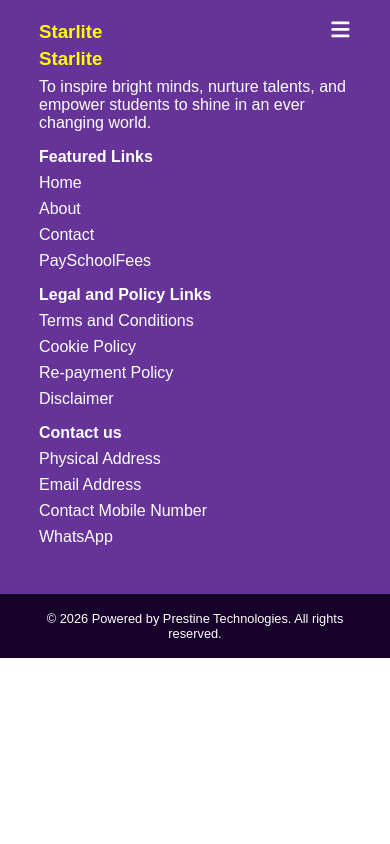
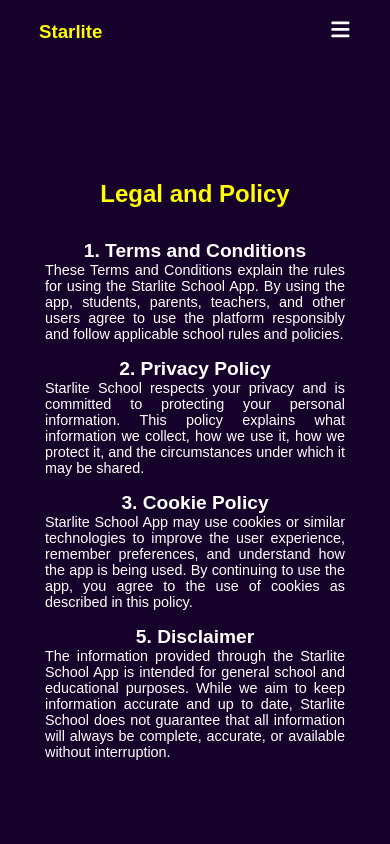
Before and after one commit to mygracey/starlite-schoolapp, a React (Vite) app: page /policy in a window 390 px wide. Shown: the top 844 px of the page. Built offline with nearby package versions, Linux system fonts and the light colour scheme.

Commit message:
Third commit and final

```diff
--- a/src/App.jsx
+++ b/src/App.jsx
@@ -1,4 +1,4 @@
-
+import Policy from "./Components/Policy"
 import Logout from "./Components/Logout"
 import PaymentGateWay from "./Components/PaymentGateWay"
 import Contact from "./Components/Contact"
@@ -25,6 +25,8 @@
             <Route path="/contact" element={<Contact/>} />
             <Route path="/payment" element={<PaymentGateWay/>} />
             <Route path="/logout" element={<Logout/>} />
+            <Route path="/policy" element={<Policy/>} />
+
 
           </Routes>
             <Footer/>
--- a/src/Components/Footer.jsx
+++ b/src/Components/Footer.jsx
@@ -16,20 +16,20 @@
 
             <ul className="footer-navliks">
                 <h4>Featured Links</h4>
-                <li><Link to="#" className="link">Home</Link></li>
-                <li><Link to="#" className="link">About</Link></li>
-                <li><Link to="#" className="link">Contact</Link></li>
-                <li><Link to="#" className="link">PaySchoolFees</Link></li>
+                <li><Link to="/"className="link">Home</Link></li>
+                <li><Link to="/about" className="link">About</Link></li>
+                <li><Link to="/contact" className="link">Contact</Link></li>
+                <li><Link to="/login" className="link">PaySchoolFees</Link></li>
             </ul>
         </div>
         <div className="card card3">
 
             <ul className="privacy-policy-links">
                 <h4>Legal and Policy Links</h4>
-                <li><Link to="#" className="link">Terms and Conditions</Link></li>
-                <li><Link to="#" className="link">Cookie Policy</Link></li>
-                <li><Link to="#" className="link">Re-payment Policy</Link></li>
-                <li><Link to="#" className="link">Disclaimer</Link></li>
+                <li><Link to="/policy" className="link">Terms and Conditions</Link></li>
+                <li><Link to="/policy" className="link">Cookie Policy</Link></li>
+                <li><Link to="/policy" className="link">Privacy Policy</Link></li>
+                <li><Link to="/policy" className="link">Disclaimer</Link></li>
 
 
             </ul>
@@ -38,10 +38,10 @@
 
             <ul>
                 <h4>Contact us</h4>
-                <li>Physical Address</li>
-                <li>Email Address</li>
-                <li>Contact Mobile Number</li>
-                <li>WhatsApp</li>
+                <li>No.3, Demo mode street</li>
+                <li>demomode@demo.com</li>
+                <li>000-000-000</li>
+                <li>000-000-000</li>
             </ul>
         </div>
 
--- /dev/null
+++ b/src/Components/Policy.jsx
@@ -0,0 +1,33 @@
+function PolicyPage(){
+    return(
+        <section className="policypage">
+            <h2>Legal and Policy</h2>
+
+             <h3>
+                1. Terms and Conditions
+             </h3>
+             <p>
+
+                These Terms and Conditions explain the rules for using the
+                Starlite School App. By using the app, students, parents, teachers, and other users agree to use the platform
+                responsibly and follow applicable school rules and policies.</p>
+
+
+              <h3>2. Privacy Policy</h3>
+              <p>Starlite School respects your privacy and is committed to protecting your personal information. This policy explains what information we collect, how we use it, how we protect it,
+                 and the circumstances under which it may be shared.</p>
+
+              <h3>3. Cookie Policy</h3>
+              <p>Starlite School App may use cookies or similar technologies to improve the user experience, remember preferences, and understand how the app is being used. By continuing to use the app,
+                 you agree to the use of cookies as described in this policy.</p>
+
+
+            <h3>5. Disclaimer</h3>
+            <p>The information provided through the Starlite
+                School App is intended for general school and
+                 educational purposes. While we aim to keep information accurate and up to date, Starlite School does not guarantee that all information will always be complete,
+                 accurate, or available without interruption.</p>
+        </section>
+    )
+}
+export default PolicyPage
--- a/src/Components/Register.jsx
+++ b/src/Components/Register.jsx
@@ -22,7 +22,7 @@
 e.preventDefault()
 
 if(email=="" || password=="" || cPassword==""){
-    setMesage("Please fill in all fields!")
+    setMessage("Please fill in all fields!")
 }
 else if(emailRegex.test(email) && password.length >6 && password.length <=12){
     createUserWithEmailAndPassword(auth,email,password)
--- a/src/index.css
+++ b/src/index.css
@@ -1004,7 +1004,28 @@
   font-weight:bold;
 }
 
+.policypage{
+  width:100vw;
+  min-height:100vh;
+  background:var(--secondary-color);
+  display:flex;
+  justify-content: center;
+  align-items: center;
+  flex-direction: column;
+}
+.policypage p{
+  width:800px;
+  text-align:justify;
+}
 
+.policypage h3{
+  color:white;
+}
+
+.policypage h2{
+  color:yellow;
+  margin-bottom:1rem;
+}
 .footer{
   width:100vw;
   height:250px;
@@ -1168,6 +1189,21 @@
     width:340px;
   }
 
+  .policypage{
+    max-width:1024px;
+
+  }
+   .policypage h2{
+    font-size:1.8rem;
+   }
+
+    .policypage h3{
+      font-size:1.4rem;
+    }
+   .policypage p{
+    width:600px;
+   }
+
 
  .footer{
   max-width:1024px;
@@ -1286,9 +1322,6 @@
 .paymentgateway form{
   width:350px;
 }
-
-
-
 .loginpage p{
   width:300px;
   text-align:center;
@@ -1296,6 +1329,34 @@
 .loginpage form{
   width:320px;
 }
+.logoutpage{
+  padding:1rem;
+}
+
+.logoutpage h2{
+  text-align:center;
+  font-size:1.5rem;
+}
+
+ .policypage{
+    max-width:600px;
+    padding-bottom:1rem;
+  }
+   .policypage h2{
+    font-size:1.5rem;
+    margin-top:7rem;
+   }
+
+    .policypage h3{
+      font-size:1.2rem;
+      margin-top:1rem;
+    }
+   .policypage p{
+    width:300px;
+    font-size:0.9rem;
+   }
+
+
 
  .footer{
   grid-template-columns: 1fr;
```
